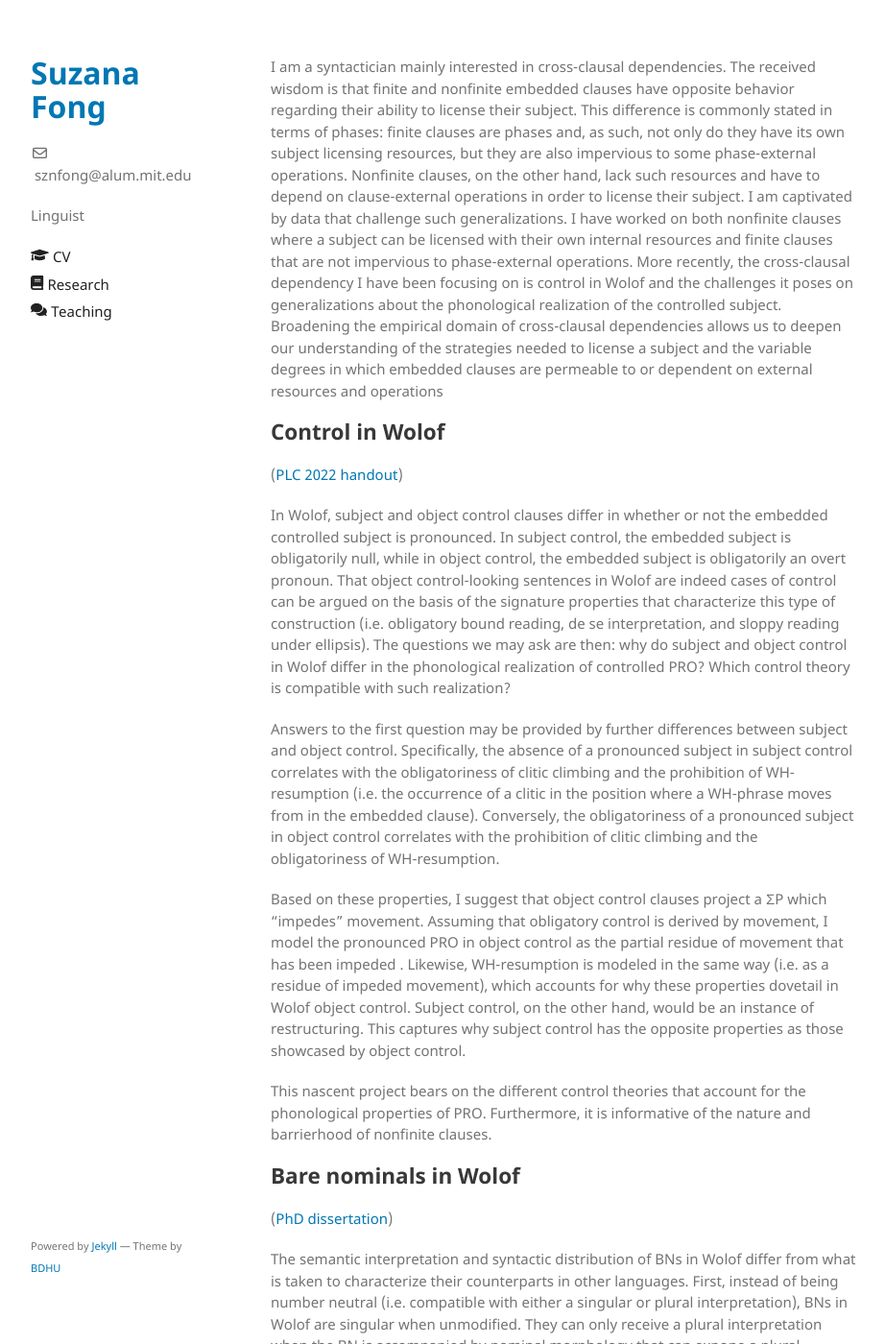
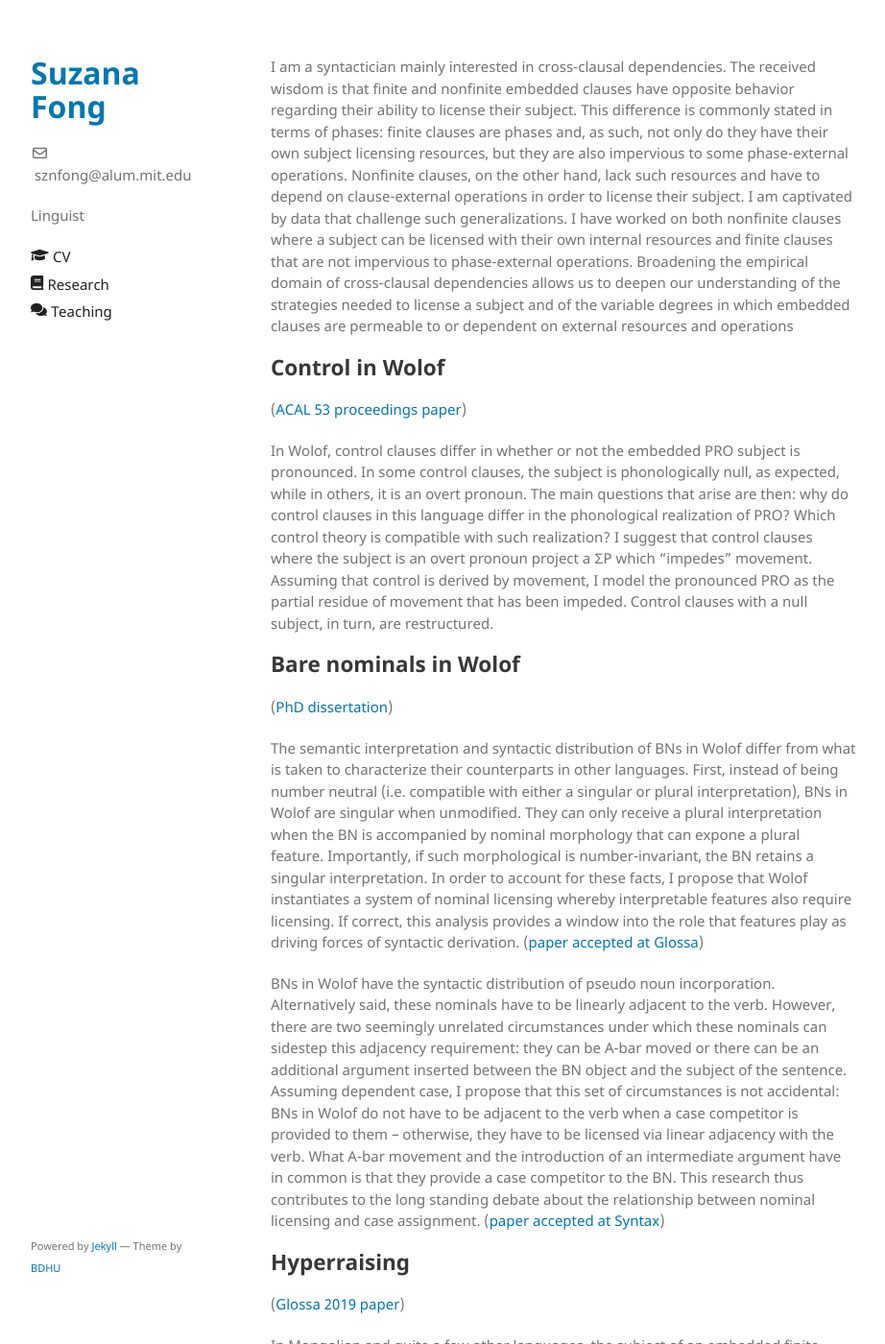
Before and after one commit to sznfng/sznfng.github.io, a Jekyll site: the page built from research.md, in a window 1280 px wide and 1400 px high. Shown: the whole window at 96% size, without its empty margins (178-1100 px from the left). Built offline with Jekyll 4.4.1, drawn with Linux system fonts in a browser that asks for light colours; some of the changed text lies outside the part shown.

Commit message:
Update research.md

```diff
--- a/research.md
+++ b/research.md
@@ -3,19 +3,13 @@ layout: default
 title: Research
 ---
 
-I am a syntactician mainly interested in cross-clausal dependencies. The received wisdom is that finite and nonfinite embedded clauses have opposite behavior regarding their ability to license their subject. This difference is commonly stated in terms of phases: finite clauses are phases and, as such, not only do they have its own subject licensing resources, but they are also impervious to some phase-external operations. Nonfinite clauses, on the other hand, lack such resources and have to depend on clause-external operations in order to license their subject. I am captivated by data that challenge such generalizations. I have worked on both nonfinite clauses where a subject can be licensed with their own internal resources and finite clauses that are not impervious to phase-external operations. More recently, the cross-clausal dependency I have been focusing on is control in Wolof and the challenges it poses on generalizations about the phonological realization of the controlled subject. Broadening the empirical domain of cross-clausal dependencies allows us to deepen our understanding of the strategies needed to license a subject and the variable degrees in which embedded clauses are permeable to or dependent on external resources and operations
+I am a syntactician mainly interested in cross-clausal dependencies. The received wisdom is that finite and nonfinite embedded clauses have opposite behavior regarding their ability to license their subject. This difference is commonly stated in terms of phases: finite clauses are phases and, as such, not only do they have their own subject licensing resources, but they are also impervious to some phase-external operations. Nonfinite clauses, on the other hand, lack such resources and have to depend on clause-external operations in order to license their subject. I am captivated by data that challenge such generalizations. I have worked on both nonfinite clauses where a subject can be licensed with their own internal resources and finite clauses that are not impervious to phase-external operations. Broadening the empirical domain of cross-clausal dependencies allows us to deepen our understanding of the strategies needed to license a subject and of the variable degrees in which embedded clauses are permeable to or dependent on external resources and operations
 
 ## Control in Wolof
 
-([PLC 2022 handout](https://sznfng.github.io/Control_in_Wolof_PLC2022.pdf))
+([ACAL 53 proceedings paper](https://ling.auf.net/lingbuzz/007129))
 
-In Wolof, subject and object control clauses differ in whether or not the embedded controlled subject is pronounced. In subject control, the embedded subject is obligatorily null, while in object control, the embedded subject is obligatorily an overt pronoun. That object control-looking sentences in Wolof are indeed cases of control can be argued on the basis of the signature properties that characterize this type of construction (i.e. obligatory bound reading, de se interpretation, and sloppy reading under ellipsis). The questions we may ask are then: why do subject and object control in Wolof differ in the phonological realization of controlled PRO? Which control theory is compatible with such realization?
-
-Answers to the first question may be provided by further differences between subject and object control. Specifically, the absence of a pronounced subject in subject control correlates with the obligatoriness of clitic climbing and the prohibition of WH-resumption (i.e. the occurrence of a clitic in the position where a WH-phrase moves from in the embedded clause). Conversely, the obligatoriness of a pronounced subject in object control correlates with the prohibition of clitic climbing and the obligatoriness of WH-resumption.
-
-Based on these properties, I suggest that object control clauses project a ΣP which "impedes" movement. Assuming that obligatory control is derived by movement, I model the pronounced PRO in object control as the partial residue of movement that has been impeded . Likewise, WH-resumption is modeled in the same way (i.e. as a residue of impeded movement), which accounts for why these properties dovetail in Wolof object control. Subject control, on the other hand, would be an instance of restructuring. This captures why subject control has the opposite properties as those showcased by object control.
-
-This nascent project bears on the different control theories that account for the phonological properties of PRO. Furthermore, it is informative of the nature and barrierhood of nonfinite clauses.
+In Wolof, control clauses differ in whether or not the embedded PRO subject is pronounced. In some control clauses, the subject is phonologically null, as expected, while in others, it is an overt pronoun. The main questions that arise are then: why do control clauses in this language differ in the phonological realization of PRO? Which control theory is compatible with such realization? I suggest that control clauses where the subject is an overt pronoun project a ΣP which "impedes" movement. Assuming that control is derived by movement, I model the pronounced PRO as the partial residue of movement that has been impeded. Control clauses with a null subject, in turn, are restructured.
 
 ## Bare nominals in Wolof
 
@@ -37,5 +31,3 @@ In Mongolian and quite a few other languages, the subject of an embedded finite
 ([M.A. thesis](https://ling.auf.net/lingbuzz/002715))
 
 My M.A. thesis is a study of different types of gerund clauses in Brazilian Portuguese. I propose that their different properties can be captured if they have different sizes. I show that this proposal can also account for gerund clauses in adjunct position.
-
-(Other minor research projects I have worked on can be found under "Presentations" on my [CV](https://sznfng.github.io/CV_sfong.pdf).)
```
